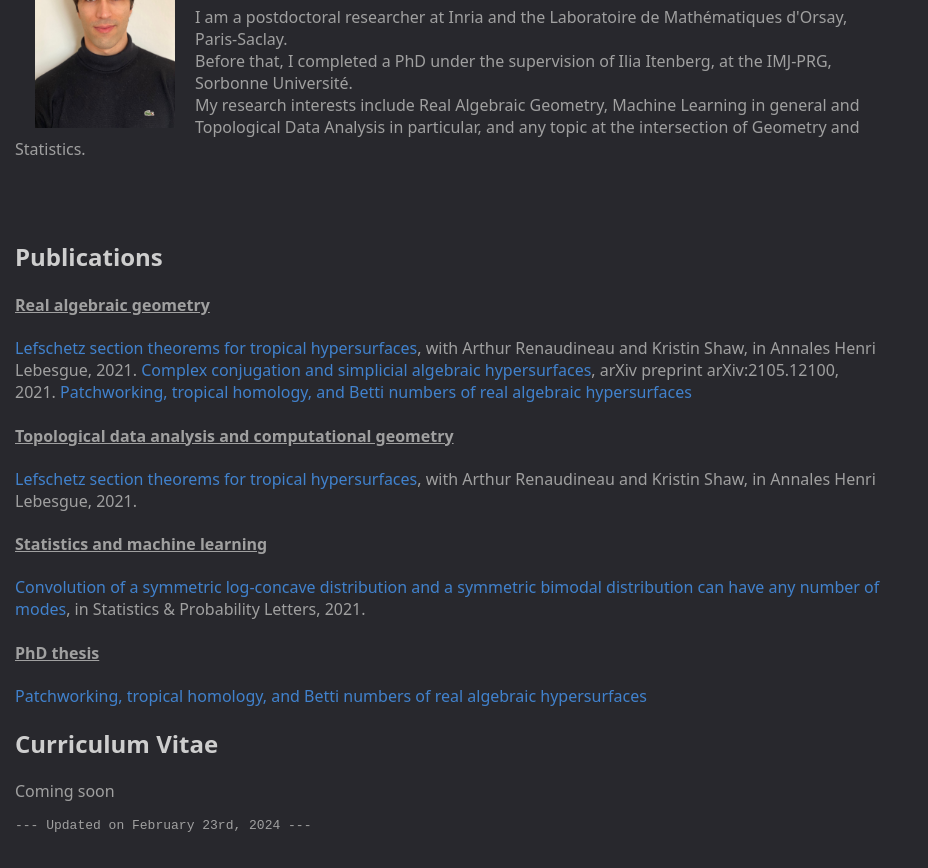
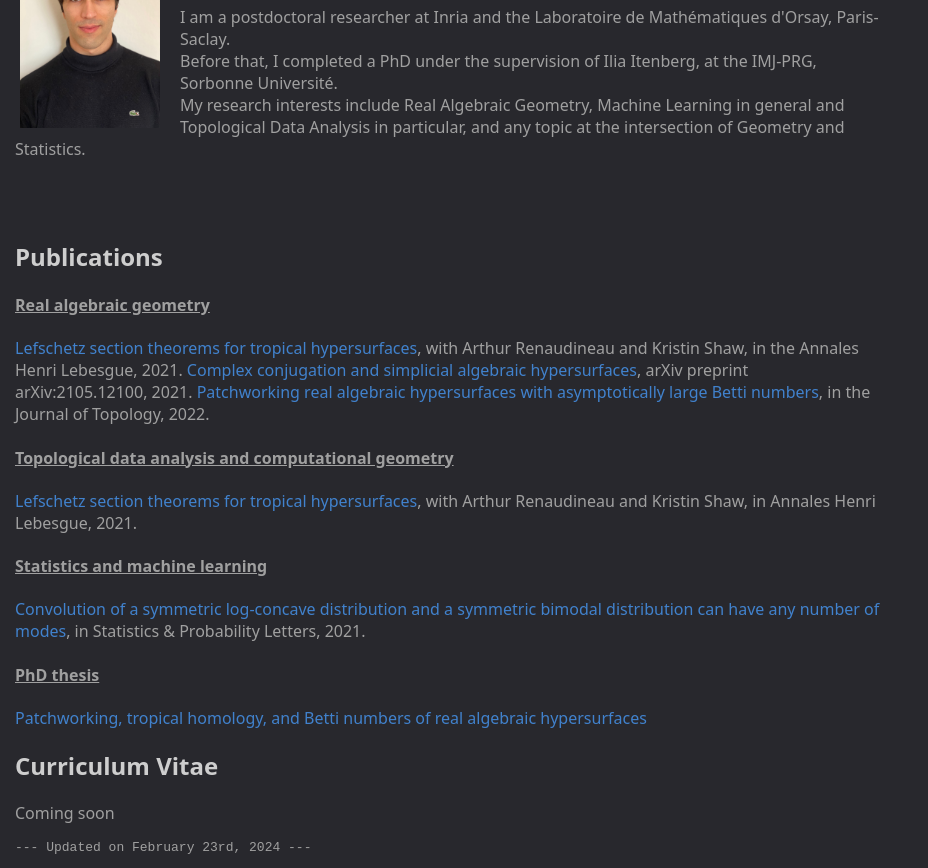
Before and after one commit to CharlesArnal/charlesarnal.github.io, a plain HTML site: page index.html in a window 1280 px wide. Shown: the part 80-948 px from the top of the page, without its empty margins (0-928 px from the left). Before the commit the page ends 926 px from the top, so only its background shows below. Drawn offline with Linux system fonts and the light colour scheme.

Commit message:
Update index.html

```diff
--- a/index.html
+++ b/index.html
@@ -46,7 +46,7 @@ a:active {
     <body>
 
         <div>
-         <img src="IMG_8724(2).jpg" alt="Me"  width="140" height ="auto"  style="float: left; margin-left: 20px; margin-right: 20px;" />
+         <img src="IMG_8724(2).jpg" alt="Me"  width="140" height ="auto"  style="float: left; margin-left: 5px; margin-right: 20px;" />
         </div>
         <h1>
             Charles Arnal
@@ -67,11 +67,11 @@ a:active {
             Real algebraic geometry
         </h4>
         <p>
-            <a href="http://www.numdam.org/articles/10.5802/ahl.104/">Lefschetz section theorems for tropical hypersurfaces</a>, with Arthur Renaudineau and Kristin Shaw, in Annales Henri Lebesgue, 2021.
+            <a href="http://www.numdam.org/articles/10.5802/ahl.104/">Lefschetz section theorems for tropical hypersurfaces</a>, with Arthur Renaudineau and Kristin Shaw, in the Annales Henri Lebesgue, 2021.
 
             <a href="https://arxiv.org/abs/2105.12100">Complex conjugation and simplicial algebraic hypersurfaces</a>, arXiv preprint arXiv:2105.12100, 2021.
 
-            <a href="https://theses.hal.science/tel-04471371/document">Patchworking, tropical homology, and Betti numbers of real algebraic hypersurfaces</a>
+            <a href="https://londmathsoc.onlinelibrary.wiley.com/doi/abs/10.1112/topo.12251">Patchworking real algebraic hypersurfaces with asymptotically large Betti numbers</a>, in the Journal of Topology, 2022.
         </p>
 
         <h4>
```
